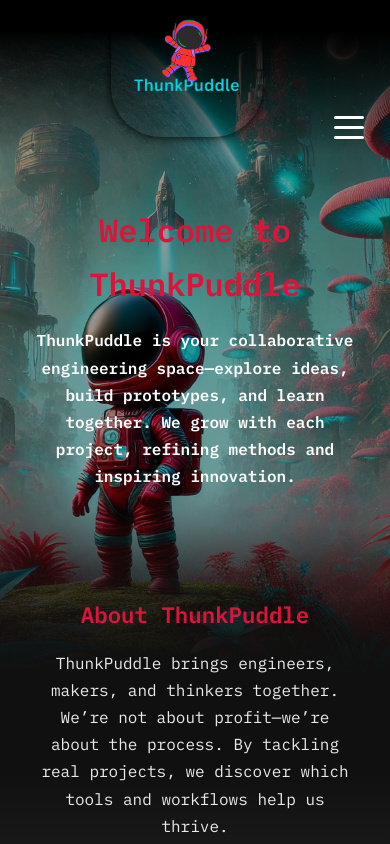
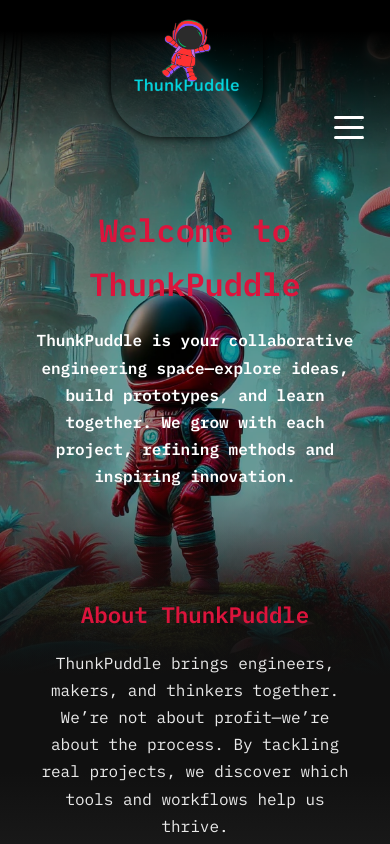
Before and after one commit to ThunkPuddle/ThunkPuddle, a plain HTML site: page index.html in a window 390 px wide. Shown: the top 844 px of the page. Drawn offline with Linux system fonts and the light colour scheme.

Commit message:
shifted background for iPhone centering

```diff
--- a/styles.css
+++ b/styles.css
@@ -457,7 +457,7 @@ body:not(:root:root) .header.scrolled {
     }
 
     .hero {
-        background-position: 52% center;
+        background-position: 47% center;
         padding: 11rem 1rem;
         text-align: center;
         min-height: 80vh; /* Adjust height for smaller screens */
```
